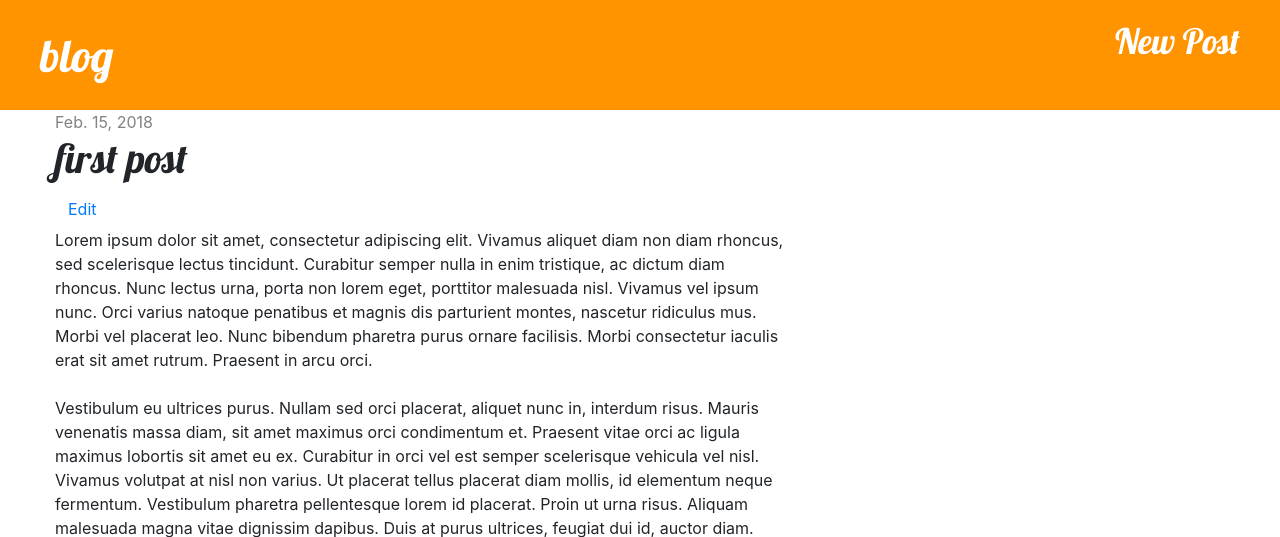
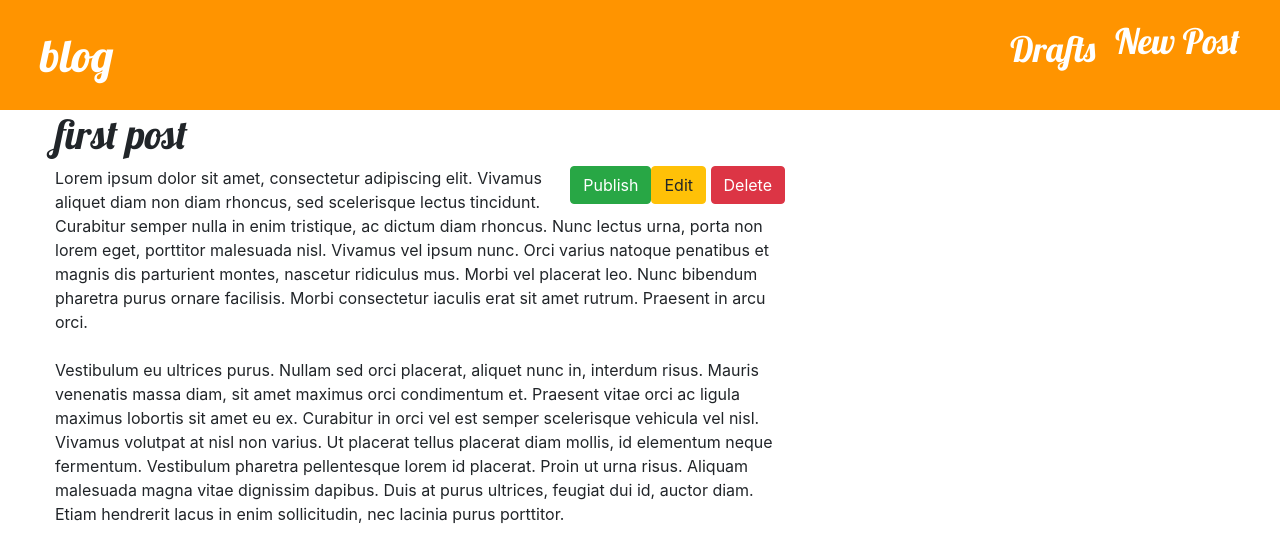
Before and after one commit to AndrewTelleria/blog, a Django app: page /post/2/ in a window 1280 px wide. Shown: the top 537 px of the page. Run offline with Django 3.2, Linux system fonts and the light colour scheme; a user stored in the database is signed in; data comes from the database, SQL or seed files in the repository; parts of the project's set-up code (start-up, migrations or seed data) failed here and were passed over; some libraries are stand-ins or nearby versions.

Commit message:
remove view

```diff
--- a/blog/posts/models.py
+++ b/blog/posts/models.py
@@ -8,11 +8,10 @@ from django.conf import settings
 class Post(models.Model):
     author = models.ForeignKey(settings.AUTH_USER_MODEL, on_delete=models.CASCADE, default=0)
     title = models.CharField(max_length=255)
-    headline = models.CharField(max_length=255, blank=True)
     body = models.TextField()
-    date_created = models.DateField(default=timezone.now)
-    date_mod = models.DateField(blank=True, null=True)
-    date_pub = models.DateField(blank=True, null=True)
+    date_created = models.DateTimeField(default=timezone.now)
+    date_mod = models.DateTimeField(auto_now=True, blank=True, null=True)
+    date_pub = models.DateTimeField(blank=True, null=True)
 
 
     def publish(self):
--- a/blog/posts/static/css/style.css
+++ b/blog/posts/static/css/style.css
@@ -31,7 +31,7 @@ h1, h2, h3, h4 {
   float: right;
 }
 
-.post-form textarea, .post-dorm input {
+.post-form textarea, .post-form input {
   width: 100%;
 }
 
--- a/blog/posts/templates/posts/base.html
+++ b/blog/posts/templates/posts/base.html
@@ -16,7 +16,9 @@
     <div class="page-header">
       {% if user.is_authenticated %}
         <h2><a href="{% url 'post_new' %}" class="top-menu">New Post</a></h2>
+        <h2><a href="{% url 'post_draft_list' %}" class="top-menu">Drafts</a></h2>
       {% endif %}
+
       <h1><a href="/">blog</a></h1>
     </div>
 
--- a/blog/posts/templates/posts/post_detail.html
+++ b/blog/posts/templates/posts/post_detail.html
@@ -8,12 +8,29 @@
       </div>
     {% endif %}
     <h1>{{ post.title }}</h1>
-    <a class="btn btn-default" href="{% url 'post_edit' pk=post.pk %}"><span class="glyphicon glyphicon-pencil"></span>Edit</a>
-    {% if post.authors %}
+
+    {% if user.is_authenticated %}
+      <div class="save">
+        <a class="btn btn-warning" href="{% url 'post_edit' pk=post.pk %}">Edit</a>
+        <a class="btn btn-danger" href="{% url 'post_remove' pk=post.pk %}">Delete</a>
+      </div>
+    {% endif %}
+    {% if post.date_pub %}
+      <p class="date">{{ post.date_pub }}</p>
+    {% else %}
+      {% if user.is_authenticated %}
+      <div class="save">
+      <a class="btn btn-success" href="{% url 'post_publish' pk=post.pk %}">Publish</a>
+      </div>
+      {% endif %}
+    {% endif %}
+
+    <!-- {% if post.authors %}
       <div class="author">
         {{ post.author }}
       </div>
-    {% endif %}
+    {% endif %} -->
     <p>{{ post.body|linebreaksbr }}</p>
+
   </div>
 {% endblock %}
--- a/blog/posts/urls.py
+++ b/blog/posts/urls.py
@@ -5,7 +5,10 @@ from . import views
 
 urlpatterns = [
     path('', views.post_list, name='post_list'),
+    path('drafts/', views.post_draft_list, name='post_draft_list'),
+    path('post/new/', views.post_new, name='post_new'),
     re_path('post/(?P<pk>\d+)/$', views.post_detail, name='post_detail'),
-    path('post/new/', views.post_new, name='post_new'),
     re_path('post/(?P<pk>\d+)/edit/$', views.post_edit, name='post_edit'),
+    re_path('post/(?P<pk>\d+)/publish/$', views.post_publish, name='post_publish'),
+    re_path('post/(?P<pk>\d+)/remove/$', views.post_remove, name='post_remove'),
 ]
--- a/blog/posts/views.py
+++ b/blog/posts/views.py
@@ -6,14 +6,35 @@ from .models import Post
 
 
 
+def post_detail(request, pk):
+    post = get_object_or_404(Post, pk=pk)
+    return render(request, 'posts/post_detail.html', {'post': post})
+
+
+def post_draft_list(request):
+    posts = Post.objects.filter(date_pub__isnull=True).order_by('date_created')
+    return render(request, 'posts/post_draft_list.html', {'posts':posts})
+
+
+def post_edit(request, pk):
+    post = get_object_or_404(Post, pk=pk)
+    if request.method == "POST":
+        form = PostForm(request.POST, instance=post)
+        if form.is_valid():
+            post = form.save(commit=False)
+            post.author = request.user
+            post.date_mod = timezone.now()
+            post.save()
+            return redirect('post_detail', pk=post.pk)
+    else:
+        form = PostForm(instance=post)
+    return render(request, 'posts/post_edit.html', {'form': form})
+
+
 def post_list(request):
     posts = Post.objects.filter(date_pub__lte=timezone.now()).order_by('date_pub')
     return render(request, 'posts/post_list.html', {'posts': posts})
 
-
-def post_detail(request, pk):
-    post = get_object_or_404(Post, pk=pk)
-    return render(request, 'posts/post_detail.html', {'post': post})
 
 
 def post_new(request):
@@ -30,16 +51,13 @@ def post_new(request):
     return render(request, 'posts/post_edit.html', {'form': form,})
 
 
-def post_edit(request, pk):
+def post_publish(request, pk):
     post = get_object_or_404(Post, pk=pk)
-    if request.method == "POST":
-        form = PostForm(request.POST, instance=post)
-        if form.is_valid():
-            post = form.save(commit=False)
-            post.author = request.user
-            post.date_mod = timezone.now()
-            post.save()
-            return redirect('post_detail', pk=post.pk)
-    else:
-        form = PostForm(instance=post)
-    return render(request, 'posts/post_edit.html', {'form': form})
+    post.publish()
+    return redirect('post_detail', pk=pk)
+
+
+def post_remove(request, pk):
+    post = get_object_or_404(Post, pk=pk)
+    post.delete()
+    return redirect('post_list')
```
Also changed, not shown: blog/manage.py (+13 -6 lines), blog/db.sqlite3, blog/posts/migrations/0003_auto_20180216_1227.py (deleted).
